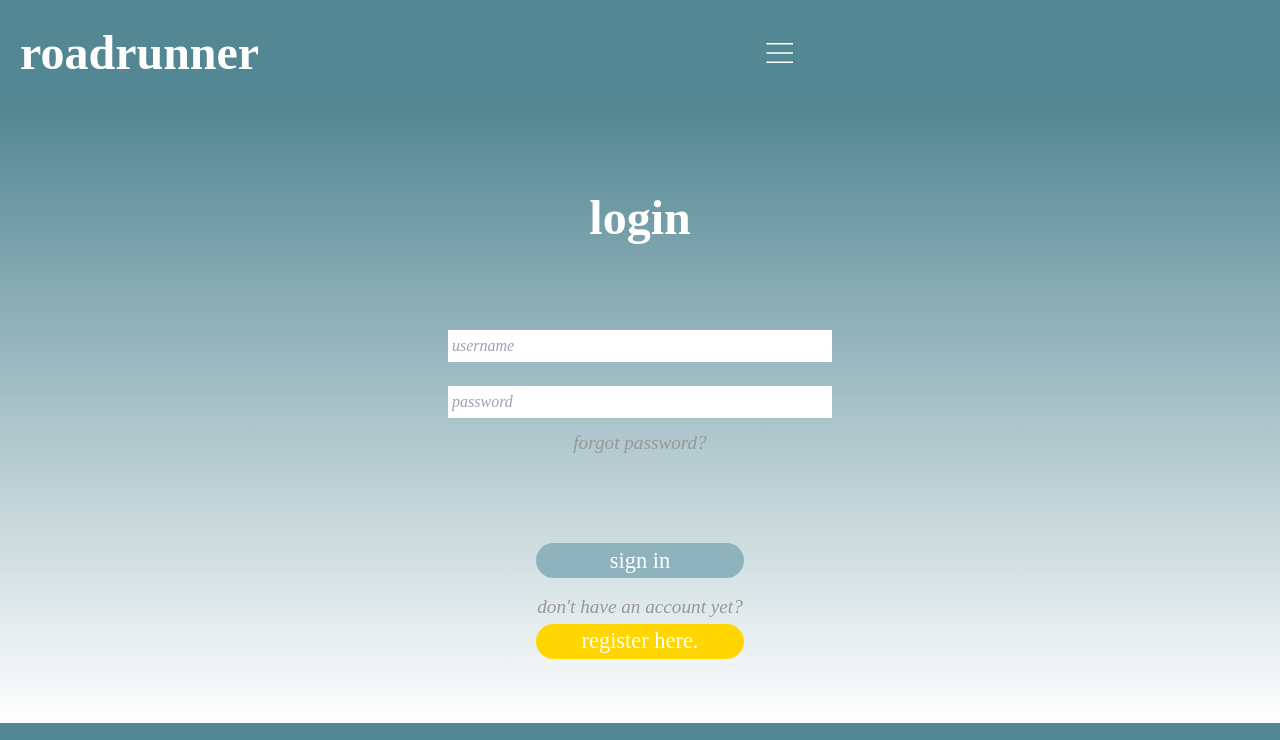
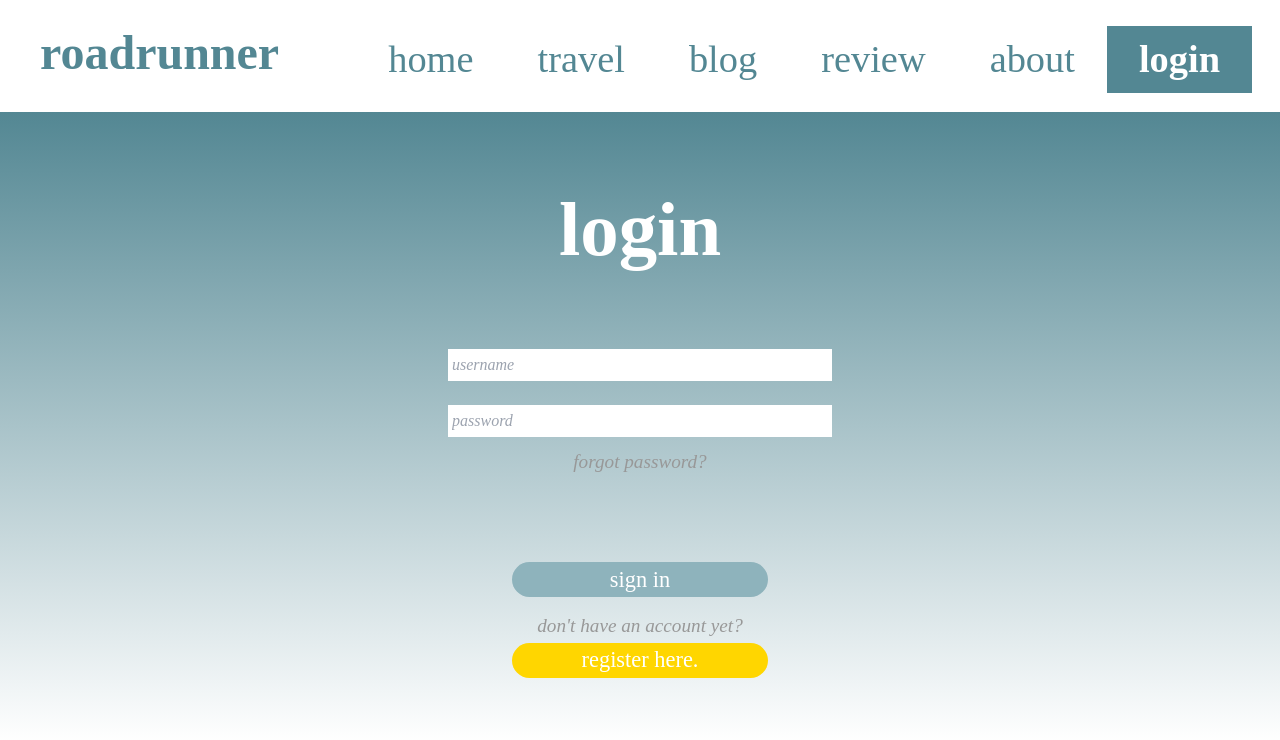
Before and after one commit to val2cak/_roadrunner, a Next.js app: page /login in a window 1280 px wide. Shown: the top 740 px of the page. Built offline with nearby package versions, Linux system fonts and the light colour scheme; a web font is replaced by a local one.

Commit message:
Update tailwind.config.js

```diff
--- a/tailwind.config.js
+++ b/tailwind.config.js
@@ -9,20 +9,11 @@ module.exports = {
             16: '4rem',
         },
         screens: {
-            sm: { min: '640px', max: '767px' },
-            // => @media (min-width: 640px and max-width: 767px) { ... }
-
-            md: { min: '768px', max: '1023px' },
-            // => @media (min-width: 768px and max-width: 1023px) { ... }
-
-            lg: { min: '1024px', max: '1279px' },
-            // => @media (min-width: 1024px and max-width: 1279px) { ... }
-
-            xl: { min: '1280px', max: '1535px' },
-            // => @media (min-width: 1280px and max-width: 1535px) { ... }
-
-            '2xl': { min: '1536px' },
-            // => @media (min-width: 1536px) { ... }
+            sm: '640px',
+            md: '768px',
+            lg: '1024px',
+            xl: '1280px',
+            '2xl': '1536px',
         },
         extend: {
             fontFamily: {
```
